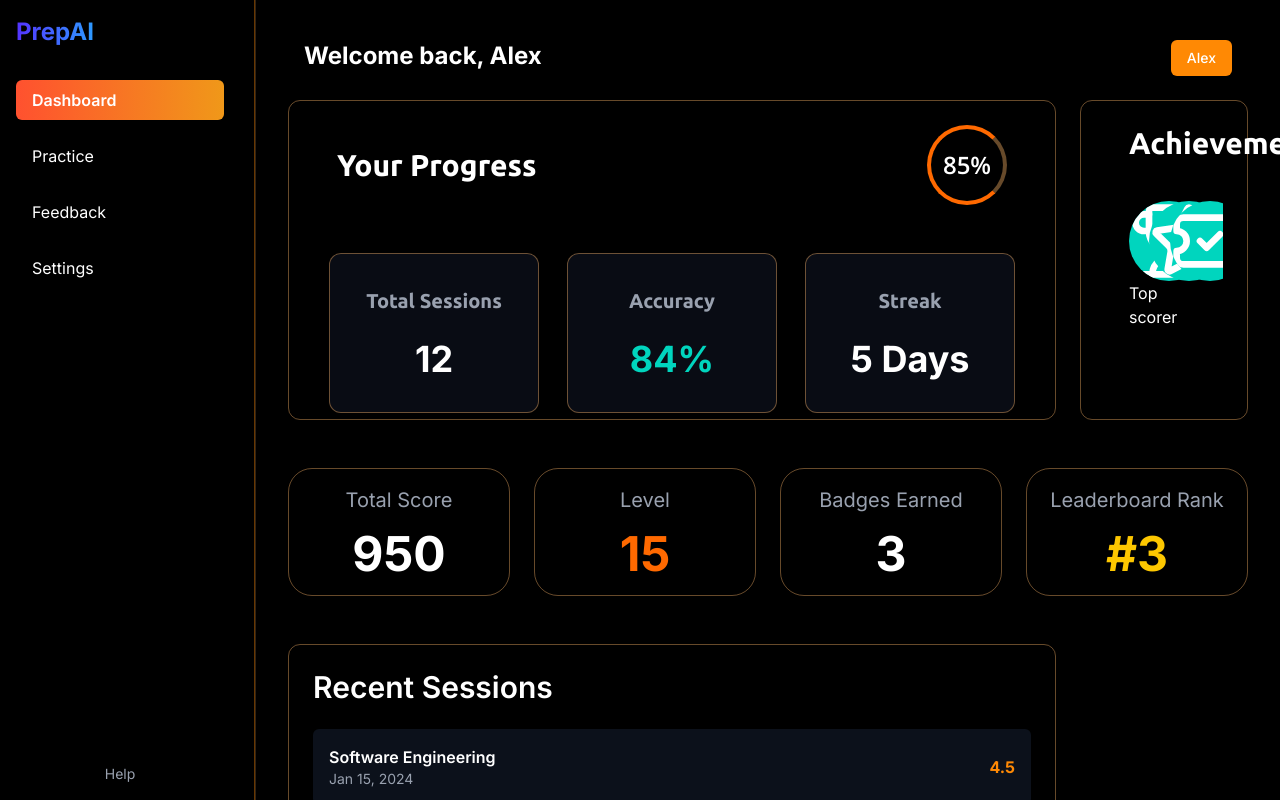
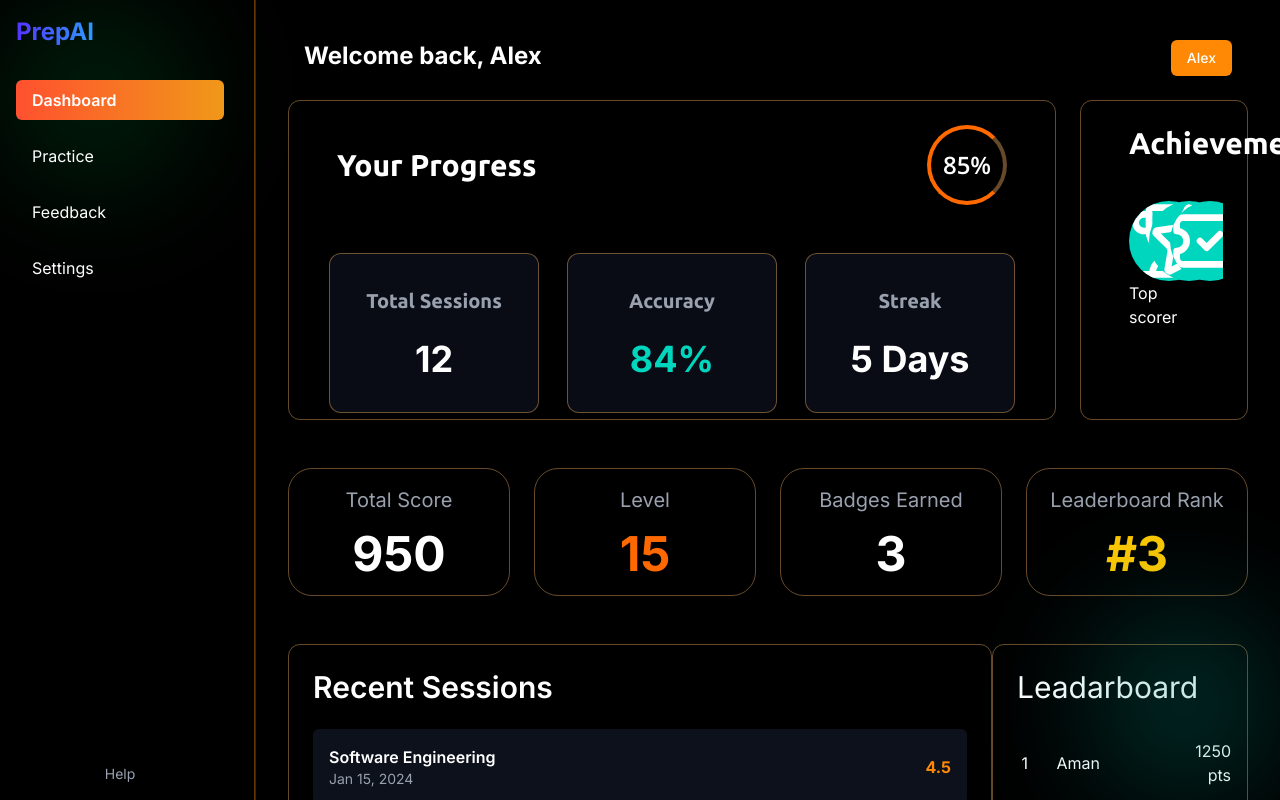
Before and after one commit to kumar2aman/prepai, a Next.js app in the folder apps/frontend/: page /dashboard in a window 1280 px wide. Built offline with nearby package versions, Linux system fonts and the light colour scheme; a web font is replaced by a local one.

Commit message:
added leaderboard in dashoboard

```diff
--- a/apps/frontend/src/app/dashboard/page.tsx
+++ b/apps/frontend/src/app/dashboard/page.tsx
@@ -1,14 +1,15 @@
-"use client"
-import Dashboard from '@/components/dashboard'
-import React from 'react'
+"use client";
+import Dashboard from "@/components/dashboard";
+import React from "react";
 
 function Page() {
   return (
-   <div className='min-h-screen bg-black   overflow-hidden'>
- <Dashboard/>
-   </div>
-
-  )
+    <div className="min-h-screen bg-black relative  overflow-hidden">
+      <Dashboard />
+      <div className="absolute bottom-0 right-0 w-48 h-48 bg-teal-600 blur-3xl opacity-30 rounded-full z-0" />
+      <div className="absolute top-0 left-0 w-48 h-48 bg-green-600 blur-3xl opacity-20 rounded-full z-0" />
+    </div>
+  );
 }
 
-export default Page
+export default Page;
--- a/apps/frontend/src/components/dashboard/achievements.tsx
+++ b/apps/frontend/src/components/dashboard/achievements.tsx
@@ -4,7 +4,7 @@ import { Star, TicketCheck, Trophy } from "lucide-react";
 
 function Achievements() {
   return (
-    <Card className="border border-orange-300/40 h-[40vh] w-[40vw] py-6 px-6 ">
+    <Card className=" h-[40vh] w-[40vw] py-6 px-6 ">
       {/* Header */}
       <CardHeader className="flex justify-between items-center pr-6 mb-4">
         <CardTitle className="font-ubuntu text-3xl">Achievements</CardTitle>
--- a/apps/frontend/src/components/dashboard/index.tsx
+++ b/apps/frontend/src/components/dashboard/index.tsx
@@ -6,7 +6,7 @@ import Stats from "./stats";
 
 function Dashboard() {
   return (
-    <div className="flex min-h-screen overflow-hidden bg-black text-white">
+    <div className="flex  text-white">
       {/* Sidebar with fixed width */}
       <div className="w-64 h-full fixed left-0 top-0 border-r border-orange-300/20  z-10">
         <Sidebar />
--- /dev/null
+++ b/apps/frontend/src/components/dashboard/leadarboard.tsx
@@ -0,0 +1,45 @@
+import React from "react";
+import { Card, CardContent, CardHeader } from "../ui/card";
+
+function Leadarboard() {
+  const scorers = [
+    {
+      avatar: "1",
+      name: "Aman",
+      points: "1250",
+    },
+    {
+      avatar: "2",
+      name: "Ankit",
+      points: "990",
+    },
+    {
+      avatar: "3",
+      name: "Adarsh",
+      points: "1",
+    },
+  ];
+
+  return (
+    <div>
+      <Card className="w-[20vw] h-[40vh]">
+        <CardHeader className="text-3xl">Leadarboard</CardHeader>
+          {scorers.map((e) => (
+            <div className="grid grid-cols-4 w-full text-left items-center text-l py-1">
+
+              <h3 className="col-span-1 text-center">{e.avatar}</h3>
+
+
+              <p className="col-span-2">{e.name}</p>
+
+              {/* Column 3: Points (Takes 1/4 of the space) */}
+              <p className="col-span-1 text-right pr-4">{e.points} pts</p>
+            </div>
+          ))}
+
+      </Card>
+    </div>
+  );
+}
+
+export default Leadarboard;
--- a/apps/frontend/src/components/dashboard/progress.tsx
+++ b/apps/frontend/src/components/dashboard/progress.tsx
@@ -15,7 +15,7 @@ function Progress() {
 
     <div className="flex items-start gap-x-6 text-white ">
       {/* Progress Card (60vw) */}
-      <Card className="flex flex-col  border-orange-300/40 h-[40vh] w-[60vw] py-6 px-6 gap-12 ">
+      <Card className="flex flex-col  h-[40vh] w-[60vw] py-6 px-6 gap-12 ">
         {/* Header */}
         <CardHeader className="flex justify-between items-center pr-6">
           <CardTitle className="font-ubuntu text-3xl ">Your Progress</CardTitle>
--- a/apps/frontend/src/components/dashboard/session.tsx
+++ b/apps/frontend/src/components/dashboard/session.tsx
@@ -1,8 +1,11 @@
 import React from "react";
+import { Card } from "../ui/card";
+import Leadarboard from "./leadarboard";
 
 function Session() {
   return (
-    <div className=" p-6 border border-orange-300/40 rounded-xl w-[60vw] ">
+    <div className="flex justify-between ">
+      <Card className=" p-6 border rounded-xl w-[60vw] h-[40vh] ">
         <div className="mb-10">
           <h3 className="text-3xl font-semibold mb-6">Recent Sessions</h3>
           <div className="space-y-3">
@@ -12,7 +15,11 @@ function Session() {
                 date: "Jan 15, 2024",
                 rating: 4.5,
               },
-            { title: "Product Management", date: "Jan 10, 2024", rating: 3.8 },
+              {
+                title: "Product Management",
+                date: "Jan 10, 2024",
+                rating: 3.8,
+              },
               { title: "Data Science", date: "Jan 05, 2024", rating: 4.2 },
             ].map((session, index) => (
               <div
@@ -28,6 +35,9 @@ function Session() {
             ))}
           </div>
         </div>
+      </Card>
+
+      <Leadarboard />
     </div>
   );
 }
--- a/apps/frontend/src/components/dashboard/stats.tsx
+++ b/apps/frontend/src/components/dashboard/stats.tsx
@@ -1,26 +1,27 @@
 import React from 'react'
+import { Card } from '../ui/card'
 
 function Stats() {
   return (
     <div>
         <div className="grid grid-cols-4 gap-6  mb-12 mt-12">
 
-            <div className=" flex flex-col justify-center items-center gap-y-4 border border-orange-300/40 p-4 h-[16vh] t rounded-3xl">
+            <Card className=" flex flex-col justify-center items-center gap-y-4   p-4 h-[16vh] t rounded-3xl">
               <p className="text-xl text-gray-400">Total Score</p>
               <p className="text-5xl font-bold">950</p>
-            </div>
-            <div className=" flex flex-col justify-center items-center gap-y-4 border border-orange-300/40 p-4 h-[16vh] t rounded-3xl">
+            </Card>
+            <Card className=" flex flex-col justify-center items-center gap-y-4   p-4 h-[16vh] t rounded-3xl">
               <p className="text-xl text-gray-400">Level</p>
               <p className="text-5xl font-bold text-orange-500">15</p>
-            </div>
-            <div className=" flex flex-col justify-center items-center gap-y-4 border border-orange-300/40 p-4 h-[16vh] t rounded-3xl">
+            </Card>
+            <Card className=" flex flex-col justify-center items-center gap-y-4  p-4 h-[16vh] t rounded-3xl">
               <p className="text-xl text-gray-400">Badges Earned</p>
               <p className="text-5xl font-bold">3</p>
-            </div>
-            <div className=" flex flex-col justify-center items-center gap-y-4 border border-orange-300/40 p-4 h-[16vh] t rounded-3xl">
+            </Card>
+            <Card className=" flex flex-col justify-center items-center gap-y-4  p-4 h-[16vh] t rounded-3xl">
               <p className="text-xl text-gray-400">Leaderboard Rank</p>
               <p className="text-5xl font-bold text-yellow-400">#3</p>
-            </div>
+            </Card>
           </div></div>
   )
 }
--- a/apps/frontend/src/components/ui/card.tsx
+++ b/apps/frontend/src/components/ui/card.tsx
@@ -7,7 +7,7 @@ function Card({ className, ...props }: React.ComponentProps<"div">) {
     <div
       data-slot="card"
       className={cn(
-        "bg-card text-card-foreground flex flex-col gap-6 rounded-xl border py-6 shadow-sm",
+        "bg-card text-card-foreground flex flex-col gap-6 rounded-xl  py-6 shadow-sm border border-orange-300/40 ",
         className
       )}
       {...props}
```
Lines whose indentation alone changed are shown as unchanged.
